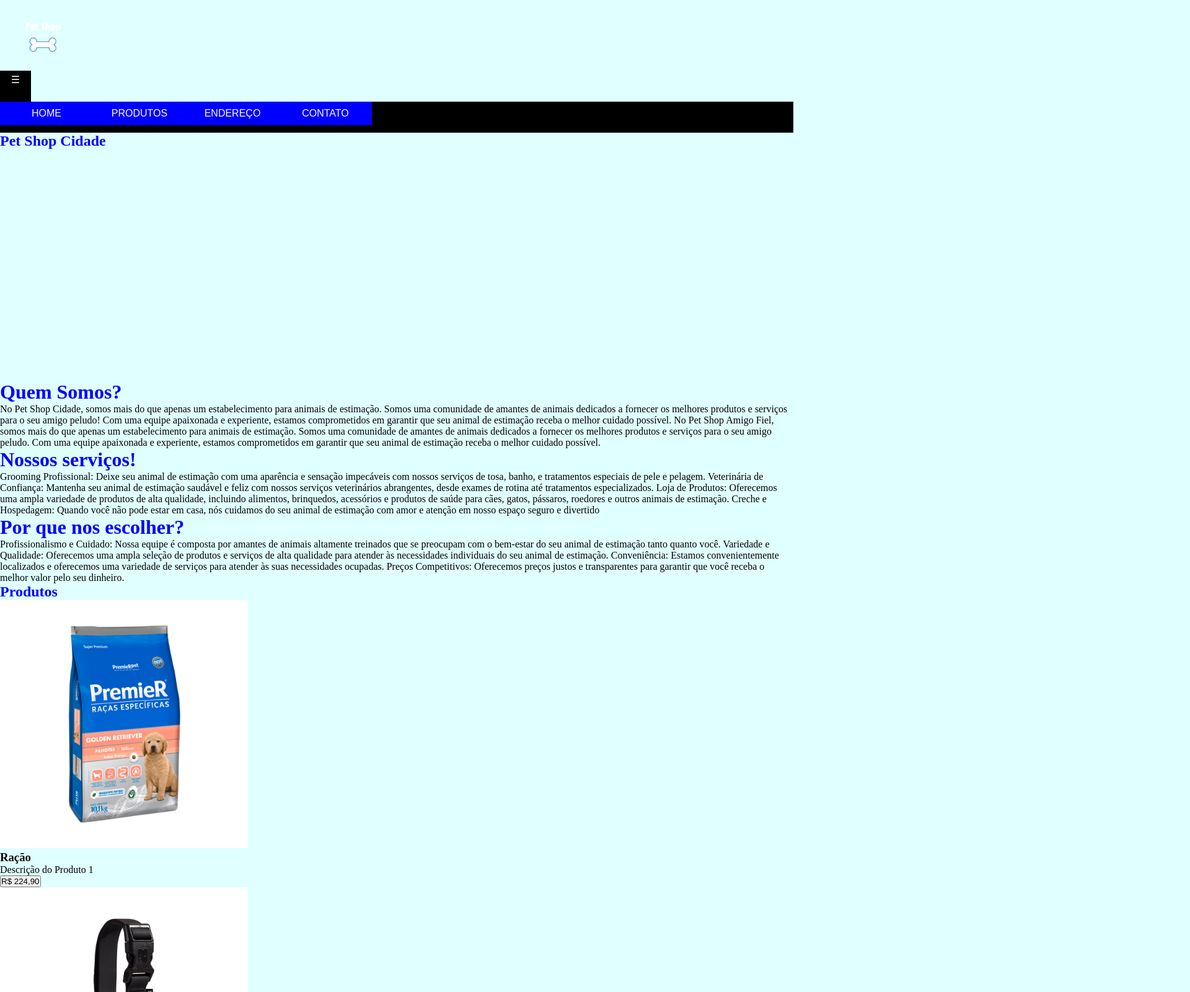
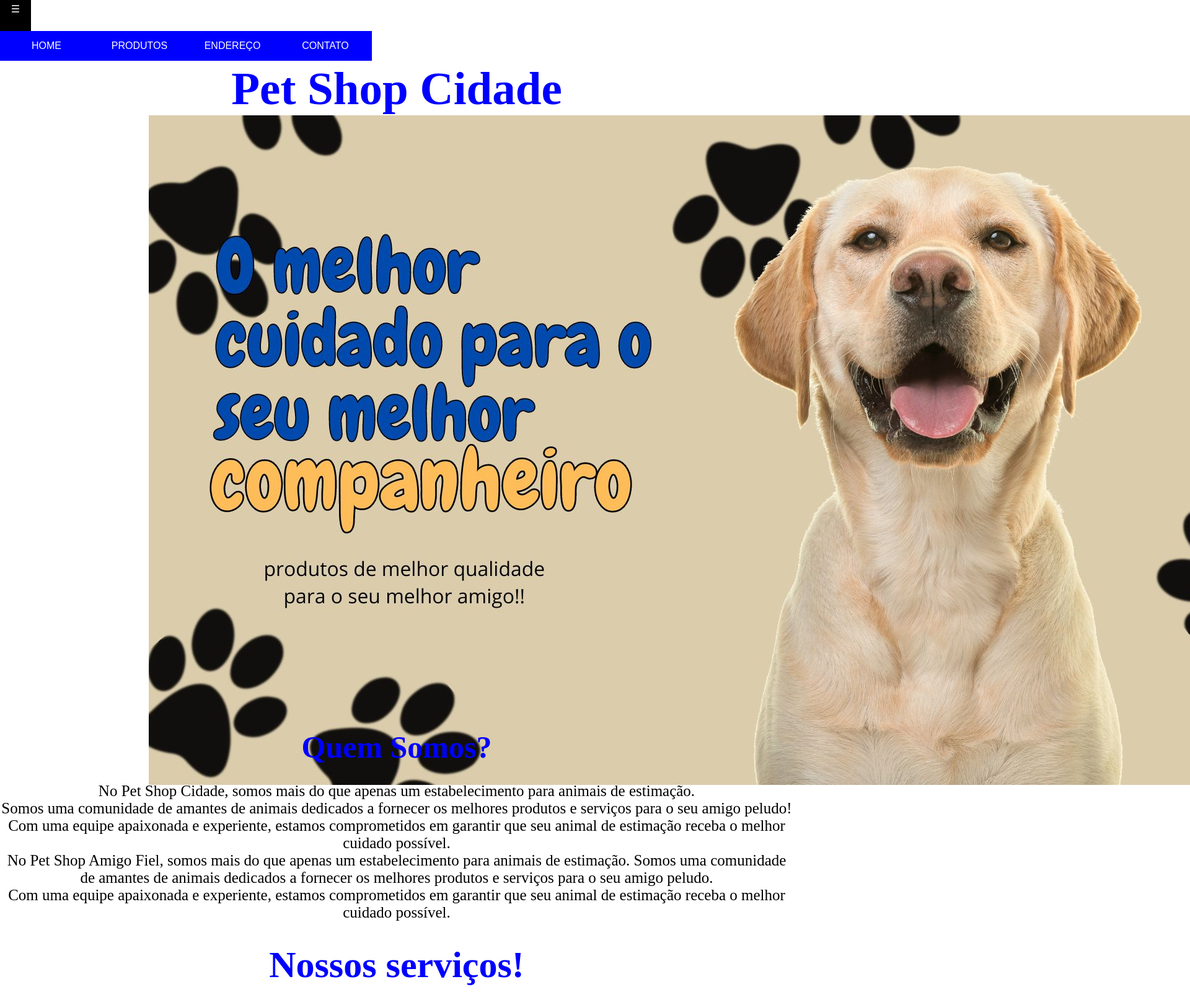
Before and after one commit to VictorMLCapp/cp2-front-web-1sem, a plain HTML site: page index.html in a window 1280 px wide. Shown: the top 1600 px of the page at 62% size, 1920 px wide, since content can reach past the window. Drawn offline with Linux system fonts and the light colour scheme.

Commit message:
arrumando html e css e  começando slideshow

```diff
--- a/css/estilo.css
+++ b/css/estilo.css
@@ -3,8 +3,60 @@
     margin: 0%;
     box-sizing: border-box;
 }
+.slideshow-container {
+    position: left ;
+    max-width: 800px;
+    margin: auto;
+  }
+
+  .slide {
+    display: none;
+  }
+
+  .fade {
+    animation-name: fade;
+    animation-duration: 1s;
+  }
+
+  @keyframes fade {
+    from {opacity: .4}
+    to {opacity: 1}
+  }
+
+  .prev, .next {
+    position: center;
+    top: 50%;
+    width: auto;
+    margin-top: -22px;
+    padding: 16px;
+    color: white;
+    font-weight: bold;
+    font-size: 20px;
+    transition: 0.6s ease;
+    border-radius: 0 3px 3px 0;
+  }
+
+  .prev:hover, .next:hover {
+    background-color: rgba(0, 0, 0, 0.8);
+  }
+
+  .prev {
+    left: 0;
+    border-radius: 3px 0 0 3px;
+  }
+
+  .next {
+    right: 0;
+  }
+
+  #slide1{
+    width: 100%;
+    height: auto;
+  }
+
 body{
-    background-color: lightcyan;
+    background-color: rgb(255, 255, 255);
+    align-items: center;
 }
 #logo{
     margin-left: 20px;
@@ -18,19 +70,20 @@ header{
 nav{
     width: 100%;
     height: 50px;
-    background: #000;
+    background: #ffffff;
     font-family: Arial, Helvetica, sans-serif;
 }
 nav ul{
     list-style: none;
     position: relative;
+    align-items: center;
 }
 nav ul li{
     width: 150px;
     float: left;
 }
 nav a{
-    padding: 10px;
+    padding: 15px;
     text-transform: uppercase;
     text-decoration: none;
     display: block;
@@ -38,6 +91,7 @@ nav a{
     justify-content: center;
     color: white;
     background: blue;
+    align-items: center;
 }
 nav ul ul{
     position: absolute;
@@ -70,5 +124,41 @@ label[for="bt-menu"]{
 
 section{
     width: 100%;
-    height: 50vh; /* arrumar dps */
+    height: 130vh; /* arrumar dps */
 }
+#web{
+    text-align: center;
+    font-size: 50px;
+}
+#header1{
+    text-align: center;
+    font-size: 50px;
+}
+#text1{
+    text-align: center;
+    font-size: 25px;
+}
+#produtos{
+    text-align: center;
+    font-size: 60px;
+}
+#header2{
+    text-align: center;
+    font-size: 60px;
+}
+#text2{
+    text-align: center;
+    font-size: 25px;
+}
+#header3{
+    text-align: center;
+    font-size: 50px;
+}
+#text3{
+    text-align: center;
+    font-size: 25px;
+}
+#endereço{
+    text-align: center;
+    font-size: 50px;
+}
--- a/index.html
+++ b/index.html
@@ -8,7 +8,6 @@
 </head>
 <body>
     <header>
-        <img src="./img/logo.png.png" id="logo" height="150px" width="150px">
         <input type="checkbox" id="bt-menu">
         <label for="bt-menu">&#9776;</label> <!-- CRIANDO MENU HAMBURGUER LA EM CIMA -->
         <nav>
@@ -30,6 +29,19 @@
     <main>
         <section id="web">
             <h1>Pet Shop Cidade</h1>
+
+            <div class="slideshow-container">
+                <div class="slidefade">
+                  <img src="./img/slide1.jpg" alt="slide1">
+                </div>
+                <div class="slide fade">
+                  <img src="slide2.jpg" alt="Slide 2">
+                </div>
+                <div class="slide fade">
+                  <img src="slide3.jpg" alt="Slide 3">
+                </div>
+                <a class="prev" onclick="changeSlide(-1)">&#10094;</a>
+                <a class="next" onclick="changeSlide(1)">&#10095;</a>
         </section>
 
         <div id="div2">
@@ -43,38 +55,39 @@
 
             </style>
 
-            <h1 id="header1">Quem Somos?</h1>
+            <br><br> <h1 id="header1">Quem Somos?</h1>
 
-
-            No Pet Shop Cidade, somos mais do que apenas um estabelecimento para animais de estimação.
-            Somos uma comunidade de amantes de animais dedicados a fornecer os melhores produtos e serviços para o seu amigo peludo!
-            Com uma equipe apaixonada e experiente, estamos comprometidos em garantir que seu animal de estimação receba o melhor cuidado possível.
-            No Pet Shop Amigo Fiel, somos mais do que apenas um estabelecimento para animais de estimação. Somos uma comunidade de amantes de animais dedicados a fornecer os melhores produtos e serviços para o seu amigo peludo.
-            Com uma equipe apaixonada e experiente, estamos comprometidos em garantir que seu animal de estimação receba o melhor cuidado possível.
-            </h1>
             <p id="text1">
+            <br>No Pet Shop Cidade, somos mais do que apenas um estabelecimento para animais de estimação.
+            <br>Somos uma comunidade de amantes de animais dedicados a fornecer os melhores produtos e serviços para o seu amigo peludo!
+            <br>Com uma equipe apaixonada e experiente, estamos comprometidos em garantir que seu animal de estimação receba o melhor cuidado possível.
+            <br>No Pet Shop Amigo Fiel, somos mais do que apenas um estabelecimento para animais de estimação. Somos uma comunidade de amantes de animais dedicados a fornecer os melhores produtos e serviços para o seu amigo peludo.
+            <br>Com uma equipe apaixonada e experiente, estamos comprometidos em garantir que seu animal de estimação receba o melhor cuidado possível.
             </p>
 
-            <h1 id="header2">Nossos serviços!</h1>
-            Grooming Profissional: Deixe seu animal de estimação com uma aparência e sensação impecáveis com nossos serviços de tosa, banho, e tratamentos especiais de pele e pelagem.
-            Veterinária de Confiança: Mantenha seu animal de estimação saudável e feliz com nossos serviços veterinários abrangentes, desde exames de rotina até tratamentos especializados.
-            Loja de Produtos: Oferecemos uma ampla variedade de produtos de alta qualidade, incluindo alimentos, brinquedos, acessórios e produtos de saúde para cães, gatos, pássaros, roedores e outros animais de estimação.
-            Creche e Hospedagem: Quando você não pode estar em casa, nós cuidamos do seu animal de estimação com amor e atenção em nosso espaço seguro e divertido
-            <p id="text2"></p>
+            <br><br> <h1 id="header2">Nossos serviços!</h1>
+            <p id="text2">
+            <br>Grooming Profissional: Deixe seu animal de estimação com uma aparência e sensação impecáveis com nossos serviços de tosa, banho, e tratamentos especiais de pele e pelagem.
+            <br>Veterinária de Confiança: Mantenha seu animal de estimação saudável e feliz com nossos serviços veterinários abrangentes, desde exames de rotina até tratamentos especializados.
+            <br>Loja de Produtos: Oferecemos uma ampla variedade de produtos de alta qualidade, incluindo alimentos, brinquedos, acessórios e produtos de saúde para cães, gatos, pássaros, roedores e outros animais de estimação.
+            <br>Creche e Hospedagem: Quando você não pode estar em casa, nós cuidamos do seu animal de estimação com amor e atenção em nosso espaço seguro e divertido
+            </p>
 
-            <h1 id="header3">Por que nos escolher?</h1> Profissionalismo e Cuidado: Nossa equipe é composta por amantes de animais altamente treinados que se preocupam com o bem-estar do seu animal de estimação tanto quanto você.
-            Variedade e Qualidade: Oferecemos uma ampla seleção de produtos e serviços de alta qualidade para atender às necessidades individuais do seu animal de estimação.
-            Conveniência: Estamos convenientemente localizados e oferecemos uma variedade de serviços para atender às suas necessidades ocupadas.
-            Preços Competitivos: Oferecemos preços justos e transparentes para garantir que você receba o melhor valor pelo seu dinheiro.
-            <p id="text3"></p>
+            <br><br> <h1 id="header3">Por que nos escolher?</h1>
+            <p id="text3">
+            <br>Profissionalismo e Cuidado: Nossa equipe é composta por amantes de animais altamente treinados que se preocupam com o bem-estar do seu animal de estimação tanto quanto você.
+            <br>Variedade e Qualidade: Oferecemos uma ampla seleção de produtos e serviços de alta qualidade para atender às necessidades individuais do seu animal de estimação.
+            <br>Conveniência: Estamos convenientemente localizados e oferecemos uma variedade de serviços para atender às suas necessidades ocupadas.
+            <br>Preços Competitivos: Oferecemos preços justos e transparentes para garantir que você receba o melhor valor pelo seu dinheiro.
+            </p>
 
-            <h2 id="produtos">Produtos</h2>
+            <br><br><h2 id="produtos">Produtos</h2>
 
                 <!--CARDS-->
 
             <!--Card-1-->
             <div class="card">
-             <img src="./img/ração.jpg" alt="imagem1" height="400px" width="400px"/>
+             <img src="./img/ração.jpg" alt="imagem1" height="200px" width="200px"/>
                 <h3>Ração</h3>
                 <p>Descrição do Produto 1</p>
                  <button>R$ 224,90</button>
@@ -82,7 +95,7 @@
 
             <!--Card-2-->
             <div class="card">
-                 <img src="./img/coleira.jpg" alt="imagem2" height="400px" width="400px" />
+                 <img src="./img/coleira.jpg" alt="imagem2" height="200px" width="200px" />
                  <h3>Coleira</h3>
                  <p>Coleira de cor preta, utilizada para passeio.</p>
                  <button>R$ 25,00</button>
@@ -90,28 +103,28 @@
 
             <!--Card-1-->
             <div class="card">
-                <img src="./img/potes.jpg" alt="imagem3" height="400px" width="400px"/>
+                <img src="./img/potes.jpg" alt="imagem3" height="200px" width="200px"/>
                 <h3>Potes</h3>
                 <p>Combo de potes (comedouro e bebedouro) </p>
                 <button>R$ 139,90</button>
             </div>
             <!--Card-2-->
             <div class="card">
-                <img src="./img/roupadino.jpg" alt="imagem4" height="400px" width="400px"/>
+                <img src="./img/roupadino.jpg" alt="imagem4" height="200px" width="200px"/>
                 <h3>Roupa</h3>
                 <p>Roupa de dinossauro para o frio.</p>
                 <button>R$ 69,90</button>
             </div>
             <!--Card 3--->
             <div class="card">
-                <img src="./img/bolas.jpg" alt="imagem5"  height="400px" width="400px"/>
+                <img src="./img/bolas.jpg" alt="imagem5"  height="200px" width="200px"/>
                 <h3>Bolas</h3>
                 <p>Bolinhas para seu cão brincar!</p>
                 <button>R$ 30,00</button>
             </div>
              <!--Card 4--->
              <div class="card">
-                <img src="./img/camacachorro.jpg.jpg" alt="imagem6" height="400px" width="400px"/>
+                <img src="./img/camacachorro.jpg.jpg" alt="imagem6" height="200px" width="200px"/>
                 <h3>Cama</h3>
                 <p>Cama azul marinho para cães.</p>
                 <button>R$ 129,90</button>
@@ -120,7 +133,7 @@
             </section>
 
         <section id="endereço">
-            <h1>Endereço</h1>
+            <br><h1>Endereço</h1>
             <iframe src="https://www.google.com/maps/embed?pb=!1m18!1m12!1m3!1d117002.05684937153!2d-46.94330101498996!3d-23.593059277189468!2m3!1f0!2f0!3f0!3m2!1i1024!2i768!4f13.1!3m3!1m2!1s0x94cf021ec9149867%3A0x51794a6783efc816!2sPetz!5e0!3m2!1sen!2sbr!4v1714765688397!5m2!1sen!2sbr" width="400" height="350" style="border:0;" allowfullscreen="" loading="lazy" referrerpolicy="no-referrer-when-downgrade"> </iframe>
 
         </section>
```
Also changed, not shown: script.js (+19 -0 lines), img/slide1.jpg (added), img/slide2.jpg (added).
